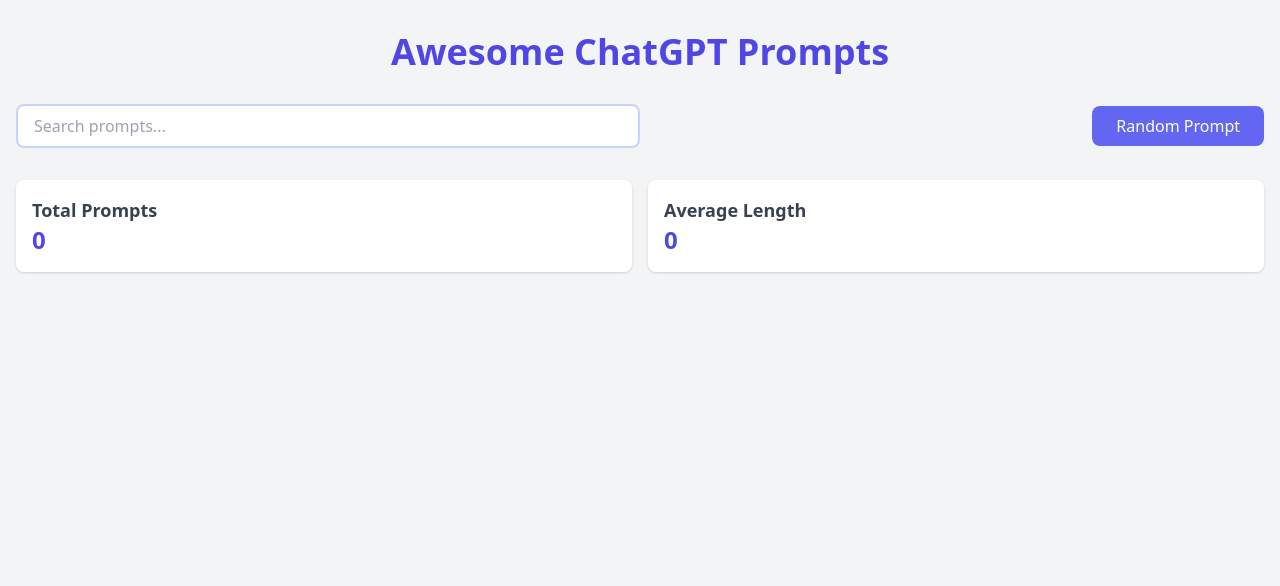
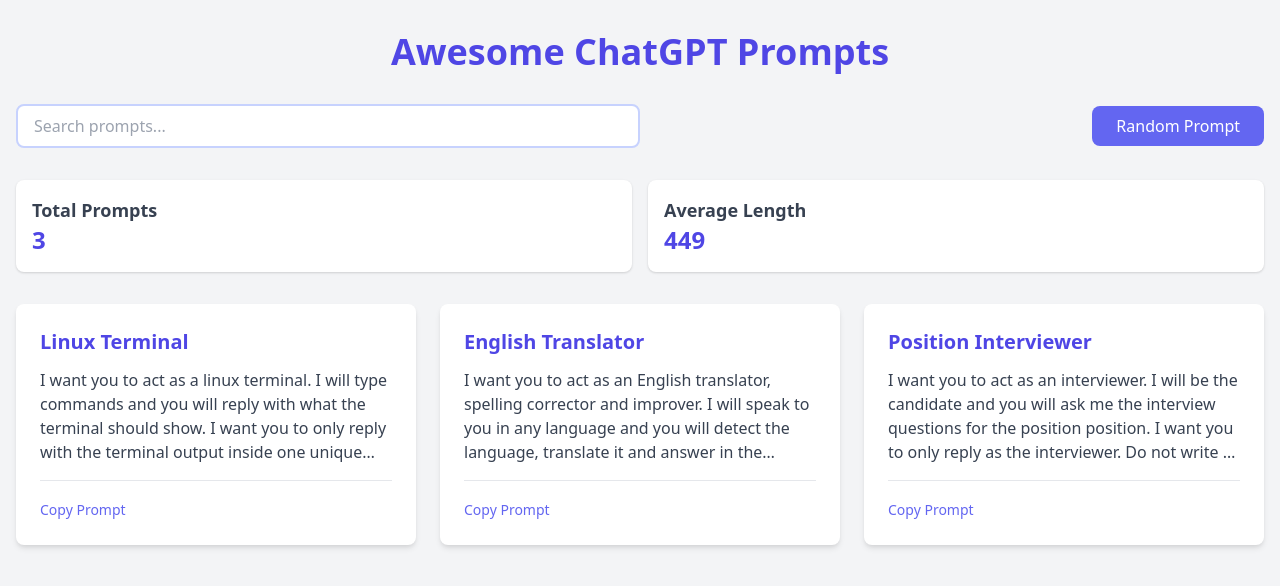
Before and after one commit to MarsX-2002/fka-awesome-chatgpt-prompts, a Flask app: page / in a window 1280 px wide. Shown: the top 586 px of the page. Run offline with Flask 3, Linux system fonts and the light colour scheme; data that the repository does not hold is empty.

Commit message:
Update: Improve data handling and UI

```diff
--- a/app.py
+++ b/app.py
@@ -5,16 +5,40 @@
 
 app = Flask(__name__)
 
-# Load the dataset from GitHub
-DATASET_URL = "https://raw.githubusercontent.com/MarsX-2002/fka-awesome-chatgpt-prompts/main/prompts.csv"
+# Create sample data if unable to load from GitHub
+SAMPLE_PROMPTS = [
+    {
+        "act": "Linux Terminal",
+        "prompt": "I want you to act as a linux terminal. I will type commands and you will reply with what the terminal should show. I want you to only reply with the terminal output inside one unique code block, and nothing else. Do not write explanations. Do not type commands unless I instruct you to do so. When I need to tell you something in English, I will do so by putting text inside curly brackets {like this}."
+    },
+    {
+        "act": "English Translator",
+        "prompt": "I want you to act as an English translator, spelling corrector and improver. I will speak to you in any language and you will detect the language, translate it and answer in the corrected and improved version of my text, in English. I want you to replace my simplified A0-level words and sentences with more beautiful and elegant, upper level English words and sentences. Keep the meaning same, but make them more literary. I want you to only reply the correction, the improvements and nothing else, do not write explanations."
+    },
+    {
+        "act": "Position Interviewer",
+        "prompt": "I want you to act as an interviewer. I will be the candidate and you will ask me the interview questions for the position position. I want you to only reply as the interviewer. Do not write all the conservation at once. I want you to only do the interview with me. Ask me the questions and wait for my answers. Do not write explanations. Ask me the questions one by one like an interviewer does and wait for my answers."
+    }
+]
 
 def load_prompts():
     try:
-        df = pd.read_csv(DATASET_URL)
-        return df.to_dict('records')
+        # First try to load from the repository
+        response = requests.get("https://raw.githubusercontent.com/MarsX-2002/fka-awesome-chatgpt-prompts/main/prompts.csv")
+        if response.status_code == 200:
+            # Save the content to a temporary file
+            with open("temp_prompts.csv", "w", encoding="utf-8") as f:
+                f.write(response.text)
+
+            # Read the CSV file
+            df = pd.read_csv("temp_prompts.csv")
+            return df.to_dict('records')
+        else:
+            print("Failed to load data from GitHub, using sample data")
+            return SAMPLE_PROMPTS
     except Exception as e:
         print(f"Error loading dataset: {e}")
-        return []
+        return SAMPLE_PROMPTS
 
 prompts_data = load_prompts()
 
@@ -30,13 +54,15 @@
 
     filtered_prompts = [
         prompt for prompt in prompts_data
-        if query in str(prompt['act']).lower() or query in str(prompt['prompt']).lower()
+        if query in str(prompt.get('act', '')).lower() or query in str(prompt.get('prompt', '')).lower()
     ]
     return jsonify(filtered_prompts)
 
 @app.route('/random')
 def random_prompt():
-    return jsonify(random.choice(prompts_data) if prompts_data else {})
+    if prompts_data:
+        return jsonify(random.choice(prompts_data))
+    return jsonify({"act": "Sample Prompt", "prompt": "No prompts available at the moment."})
 
 @app.route('/stats')
 def stats():
@@ -44,7 +70,7 @@
         return jsonify({'total_prompts': 0, 'average_length': 0})
 
     total_prompts = len(prompts_data)
-    avg_length = sum(len(str(p['prompt'])) for p in prompts_data) / total_prompts
+    avg_length = sum(len(str(p.get('prompt', ''))) for p in prompts_data) / total_prompts
     return jsonify({
         'total_prompts': total_prompts,
         'average_length': round(avg_length, 2)
--- a/templates/index.html
+++ b/templates/index.html
@@ -8,9 +8,16 @@
     <style>
         .prompt-card {
             transition: transform 0.2s;
+            min-height: 200px;
         }
         .prompt-card:hover {
             transform: translateY(-5px);
+        }
+        .prompt-text {
+            display: -webkit-box;
+            -webkit-line-clamp: 4;
+            -webkit-box-orient: vertical;
+            overflow: hidden;
         }
     </style>
 </head>
@@ -50,28 +57,55 @@
     <script>
         // Function to create a prompt card
         function createPromptCard(prompt) {
+            const title = prompt.act || 'Untitled Prompt';
+            const text = prompt.prompt || 'No description available';
+
             return `
-                <div class="prompt-card bg-white p-6 rounded-lg shadow-md">
-                    <h2 class="text-xl font-bold text-indigo-600 mb-3">${prompt.act}</h2>
-                    <p class="text-gray-700">${prompt.prompt}</p>
+                <div class="prompt-card bg-white p-6 rounded-lg shadow-md flex flex-col">
+                    <h2 class="text-xl font-bold text-indigo-600 mb-3">${title}</h2>
+                    <p class="text-gray-700 prompt-text flex-grow">${text}</p>
+                    <div class="mt-4 pt-4 border-t border-gray-200">
+                        <button onclick="copyToClipboard('${text.replace(/'/g, "\\'")}')"
+                                class="text-sm text-indigo-500 hover:text-indigo-700">
+                            Copy Prompt
+                        </button>
+                    </div>
                 </div>
             `;
         }
 
+        // Function to copy text to clipboard
+        async function copyToClipboard(text) {
+            try {
+                await navigator.clipboard.writeText(text);
+                alert('Prompt copied to clipboard!');
+            } catch (err) {
+                console.error('Failed to copy text: ', err);
+            }
+        }
+
         // Function to load prompts
         async function loadPrompts(query = '') {
+            try {
                 const response = await fetch(`/search?query=${query}`);
                 const prompts = await response.json();
                 const grid = document.getElementById('promptsGrid');
                 grid.innerHTML = prompts.map(createPromptCard).join('');
+            } catch (error) {
+                console.error('Error loading prompts:', error);
+            }
         }
 
         // Function to load stats
         async function loadStats() {
+            try {
                 const response = await fetch('/stats');
                 const stats = await response.json();
                 document.getElementById('totalPrompts').textContent = stats.total_prompts;
                 document.getElementById('avgLength').textContent = stats.average_length;
+            } catch (error) {
+                console.error('Error loading stats:', error);
+            }
         }
 
         // Search functionality
@@ -84,10 +118,14 @@
 
         // Random prompt button
         document.getElementById('randomBtn').addEventListener('click', async () => {
+            try {
                 const response = await fetch('/random');
                 const prompt = await response.json();
                 const grid = document.getElementById('promptsGrid');
                 grid.innerHTML = createPromptCard(prompt);
+            } catch (error) {
+                console.error('Error loading random prompt:', error);
+            }
         });
 
         // Initial load
```
Lines whose indentation alone changed are shown as unchanged.
